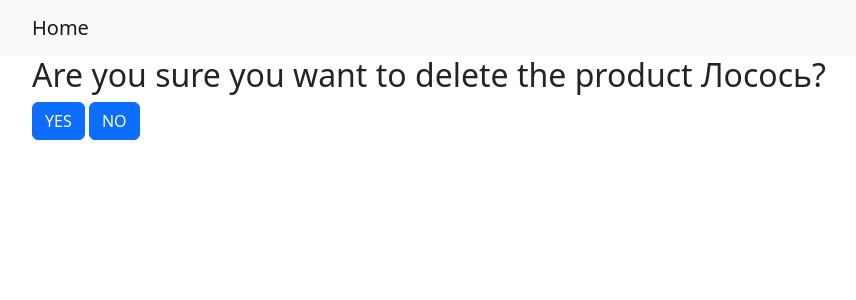
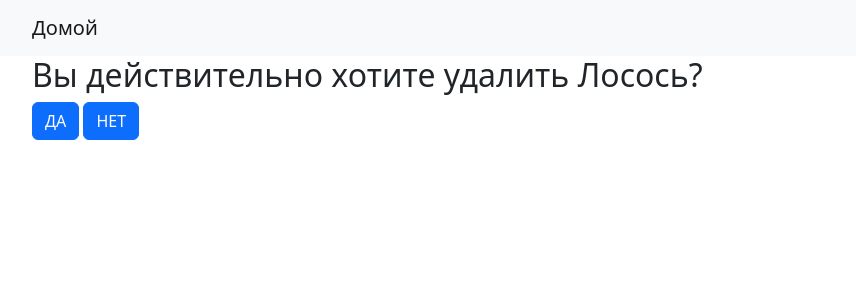
Before and after one commit to adinayusuf/shop, a Django app: page /delete/1/ in a window 1280 px wide. Shown: the top 300 px of the page, without its empty margins (50-906 px from the left). Run offline with Django 4.2, Linux system fonts and the light colour scheme; data comes from the database, SQL or seed files in the repository.

Commit message:
поменяла интерфейс на русский и исправила ошибки с прошлой дз

```diff
--- a/templates/base.html
+++ b/templates/base.html
@@ -14,7 +14,7 @@
 <body>
 <nav class="navbar navbar-expand-lg navbar-light bg-light">
     <div class="container">
-  <a class="navbar-brand" href="{% url "index" %}">Home</a>
+  <a class="navbar-brand" href="{% url "index" %}">Домой</a>
   <button class="navbar-toggler" type="button" data-toggle="collapse" data-target="#navbarNav" aria-controls="navbarNav" aria-expanded="false" aria-label="Toggle navigation">
     <span class="navbar-toggler-icon"></span>
   </button>
--- a/templates/delete.html
+++ b/templates/delete.html
@@ -1,11 +1,11 @@
 {% extends "base.html" %}
-{% block title %}Delete Product{% endblock %}
+{% block title %}Удаление{% endblock %}
 {% block content %}
 
 <form action=" " method="post">
     {% csrf_token %}
-    <h2>Are you sure you want to delete the product {{ product.name_product }}?</h2>
-    <button type="submit" class="btn btn-primary">YES</button>
-<a href="{% url "detail_view" product.pk %}" class="btn btn-primary">NO</a>
+    <h2>Вы действительно хотите удалить {{ product.name_product }}?</h2>
+    <button type="submit" class="btn btn-primary">ДА</button>
+<a href="{% url "detail_view" product.pk %}" class="btn btn-primary">НЕТ</a>
 </form>
 {% endblock %}
--- a/templates/update.html
+++ b/templates/update.html
@@ -5,6 +5,6 @@
     <form method="post" action=" ">
         {% include "partial/form.html" with button_text="Edit" %}
 
-        <a href="{% url "index" %}" class="btn btn-primary">BACK</a>
+        <a href="{% url "index" %}" class="btn btn-primary">НАЗАД</a>
     </form>
 {% endblock %}
--- a/webapp/forms.py
+++ b/webapp/forms.py
@@ -4,8 +4,8 @@ from webapp.models import CATEGORY
 
 
 class ProductFrom(forms.Form):
-    name_product = forms.CharField(max_length=100, required=False, label='Название')
-    descr_product = forms.CharField(max_length=2000, required=True, label='Текст',
+    name_product = forms.CharField(max_length=100, required=True, label='Название')
+    descr_product = forms.CharField(max_length=2000, required=False, label='Текст',
                                     widget=widgets.Textarea(attrs={'cols': 20, 'rows': 5}))
     category = forms.ChoiceField(choices=CATEGORY, initial=CATEGORY[0][1], label='Категория')
     remainder = forms.IntegerField(min_value=0, label='Остаток')
--- a/webapp/views.py
+++ b/webapp/views.py
@@ -7,7 +7,7 @@ from webapp.forms import ProductFrom, SearchForm
 
 # Create your views here.
 def index_view(request):
-    product = Product.objects.order_by(Lower('name_product')).exclude(remainder='1')
+    product = Product.objects.exclude(remainder=0).order_by('category', 'name_product')
     context = {'products': product}
     return render(request, 'index.html', context)
 
@@ -67,7 +67,7 @@ def update_product(request, pk):
             product.remainder = form.cleaned_data.get('remainder')
             product.price = form.cleaned_data.get('price')
             product.save()
-            return redirect('list_view', pk=product.pk)
+            return redirect('detail_view', pk=product.pk)
         return render(request, 'update.html', {'form': form, 'product': product})
 
 
```
Also changed, not shown: templates/create.html (+4 -4 lines), templates/detail_view.html (+11 -10 lines), templates/index.html (+4 -4 lines), templates/search.html (+7 -7 lines).
